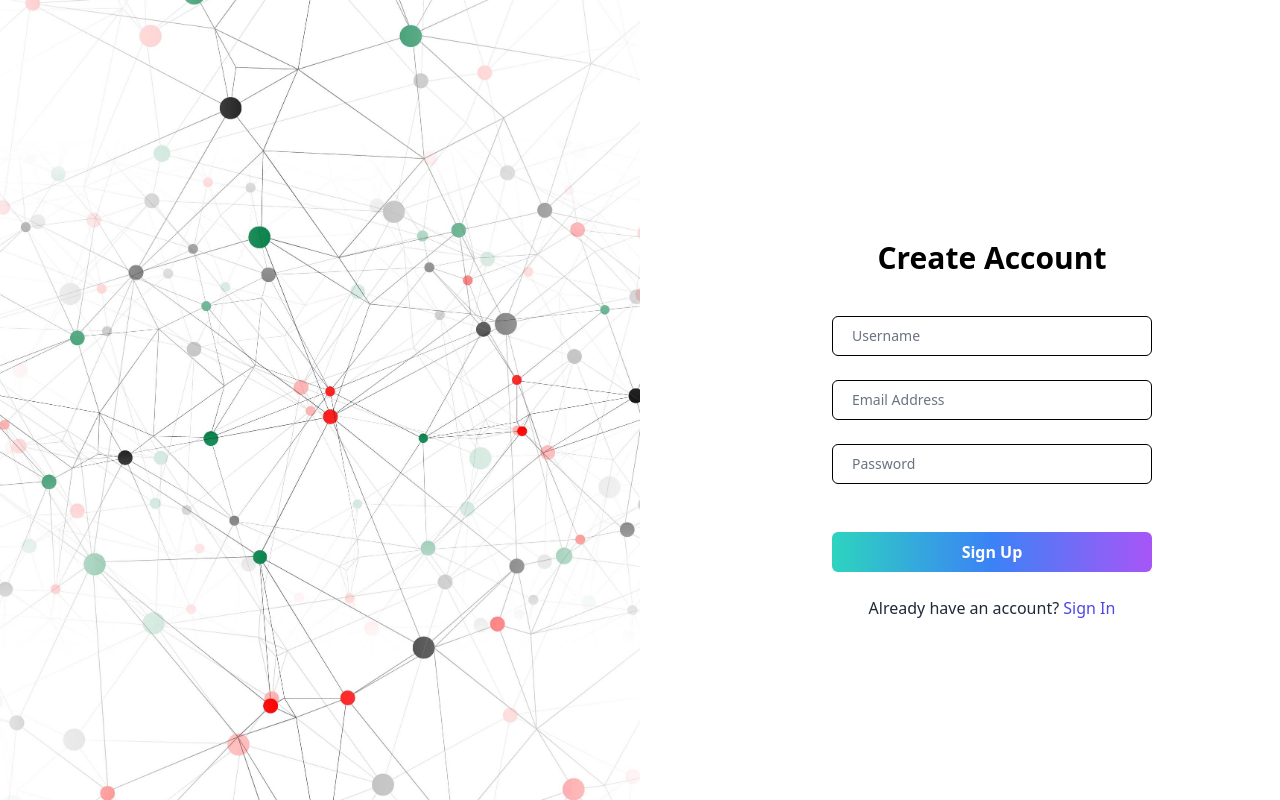
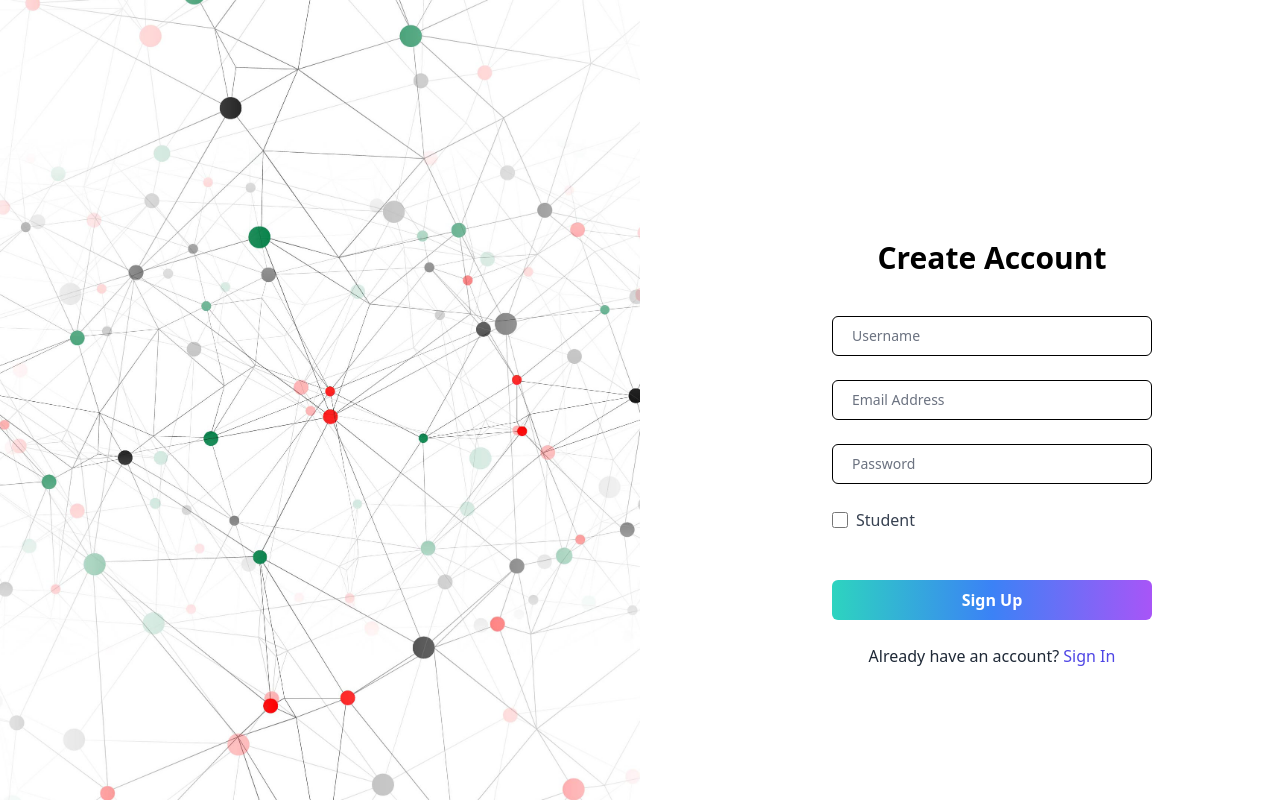
Before and after one commit to chamithKavinda/SessionPRO-Frontend, a React (Vite) app: page /auth in a window 1280 px wide. Both pictures are taken after a click on the element "Sign Up". Built offline with nearby package versions, Linux system fonts and the light colour scheme.

Commit message:
fix: signup page check box issue

```diff
--- a/src/pages/AuthPage.tsx
+++ b/src/pages/AuthPage.tsx
@@ -189,9 +189,24 @@ const AuthPage = () => {
                       Password
                     </label>
                   </div>
+
+                  {/* Student Checkbox */}
+                  <div className="flex items-center mb-6">
+                    <input
+                      id="student"
+                      type="checkbox"
+                      className="w-4 h-4 border border-black rounded-sm focus:ring-2"
+                    />
+                    <label
+                      htmlFor="student"
+                      className="ml-2 text-base text-gray-700"
+                    >
+                      Student
+                    </label>
+                  </div>
                 </form>
                 <button
-                  className="w-full max-w-xs h-10 text-white font-semibold rounded-md bg-gradient-to-r from-teal-400 via-blue-500 to-purple-500 hover:bg-indigo-600 mb-4"
+                  className="w-full max-w-xs h-10 text-white font-semibold rounded-md bg-gradient-to-r from-teal-400 via-blue-500 to-purple-500 hover:bg-indigo-600 mb-6"
                   onClick={handleSignUp}
                 >
                   Sign Up
@@ -208,6 +223,7 @@ const AuthPage = () => {
                 </p>
               </div>
             )}
+
           </div>
         </div>
       </div>
```
